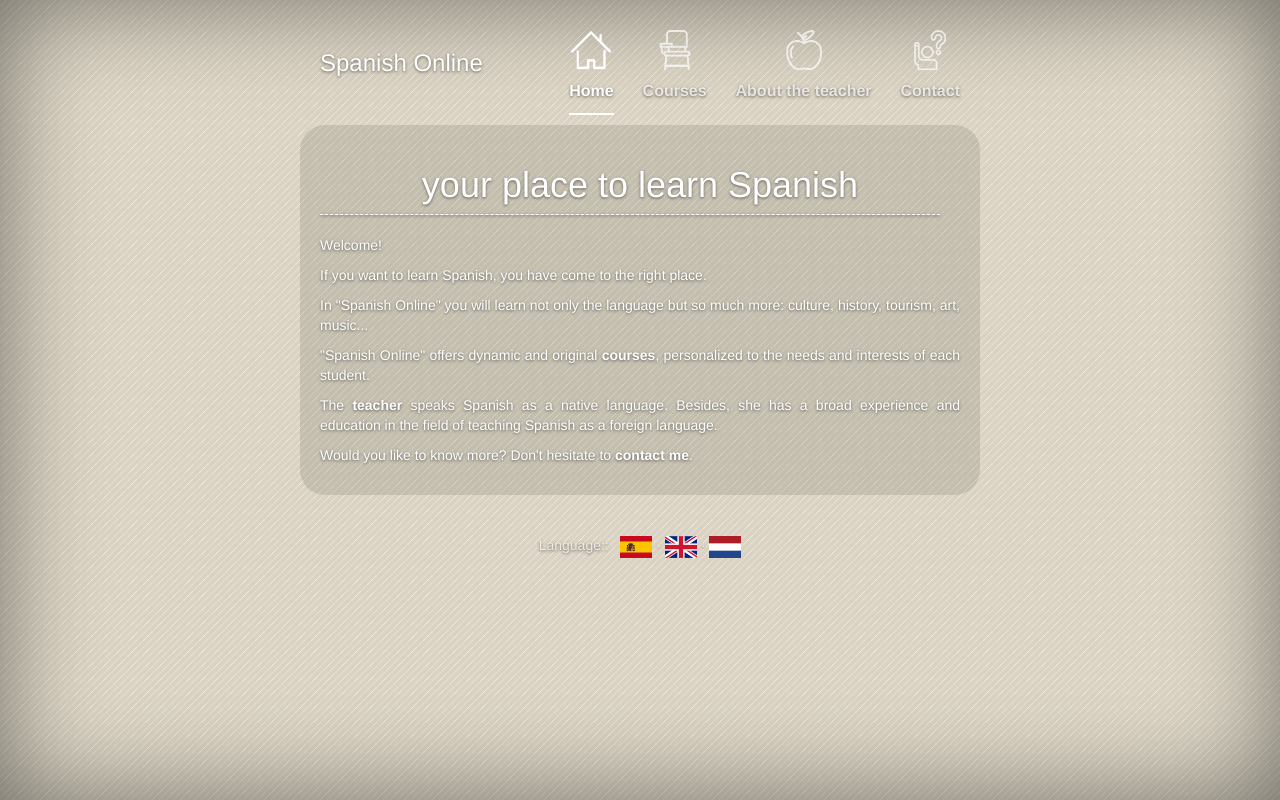
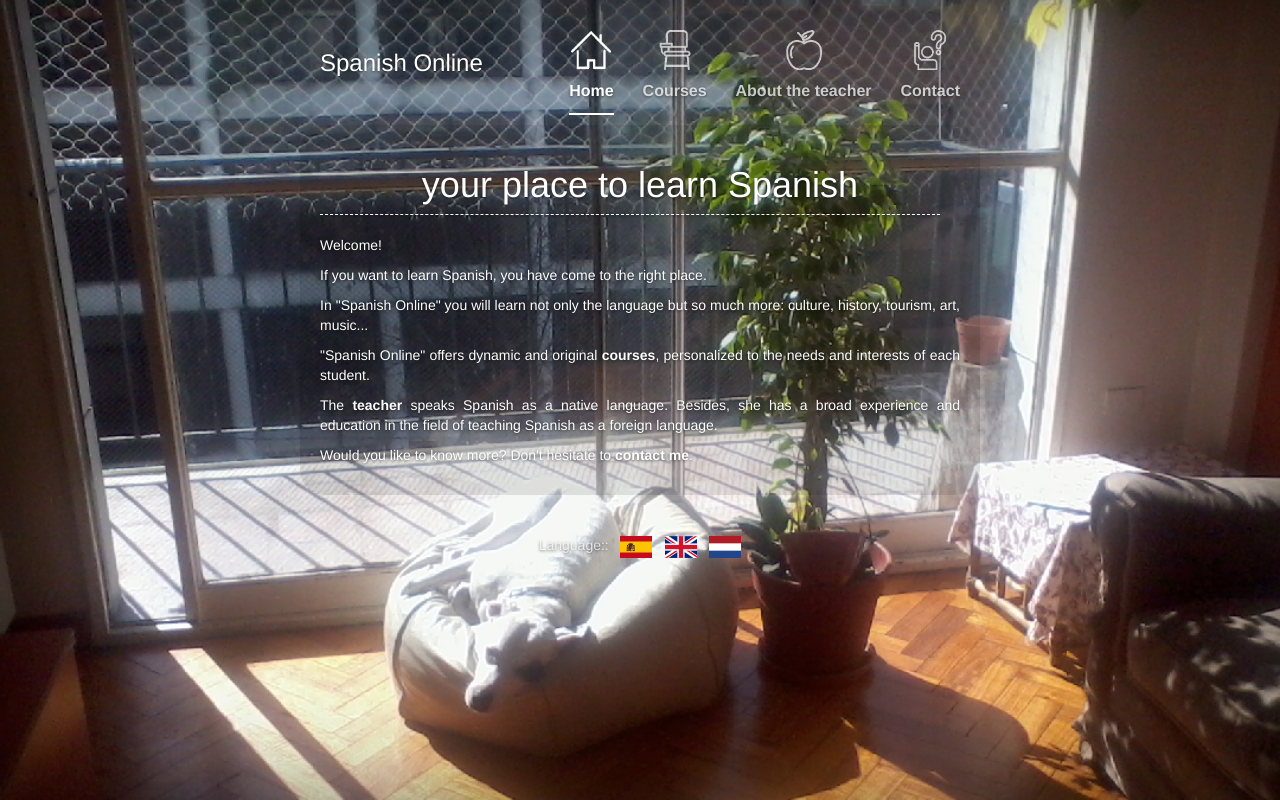
Before and after one commit to gabix/spanishonline, a PHP site: page /nuevajome.php in a window 1280 px wide. Run offline with PHP 8.4, Linux system fonts and the light colour scheme.

Commit message:
imlementando la img de fondo
en proceso....

```diff
--- a/css/nuevajome.css
+++ b/css/nuevajome.css
@@ -35,7 +35,8 @@ body {
     text-align: center;
     text-shadow: 0 1px 3px rgba(0,0,0,.5);
     background-color: #dad3c3;
-    background: url(../img/twill.png) repeat;
+    background: url(../img/fondos/mona2.png) no-repeat;
+    background-size: cover;
 }
 
 /* Extra markup and styles for table-esque vertical and horizontal centering */
```
Also changed, not shown: img/fondos/merlu1.png (added), img/fondos/mona1.png (added), img/fondos/mona2.png (added).
